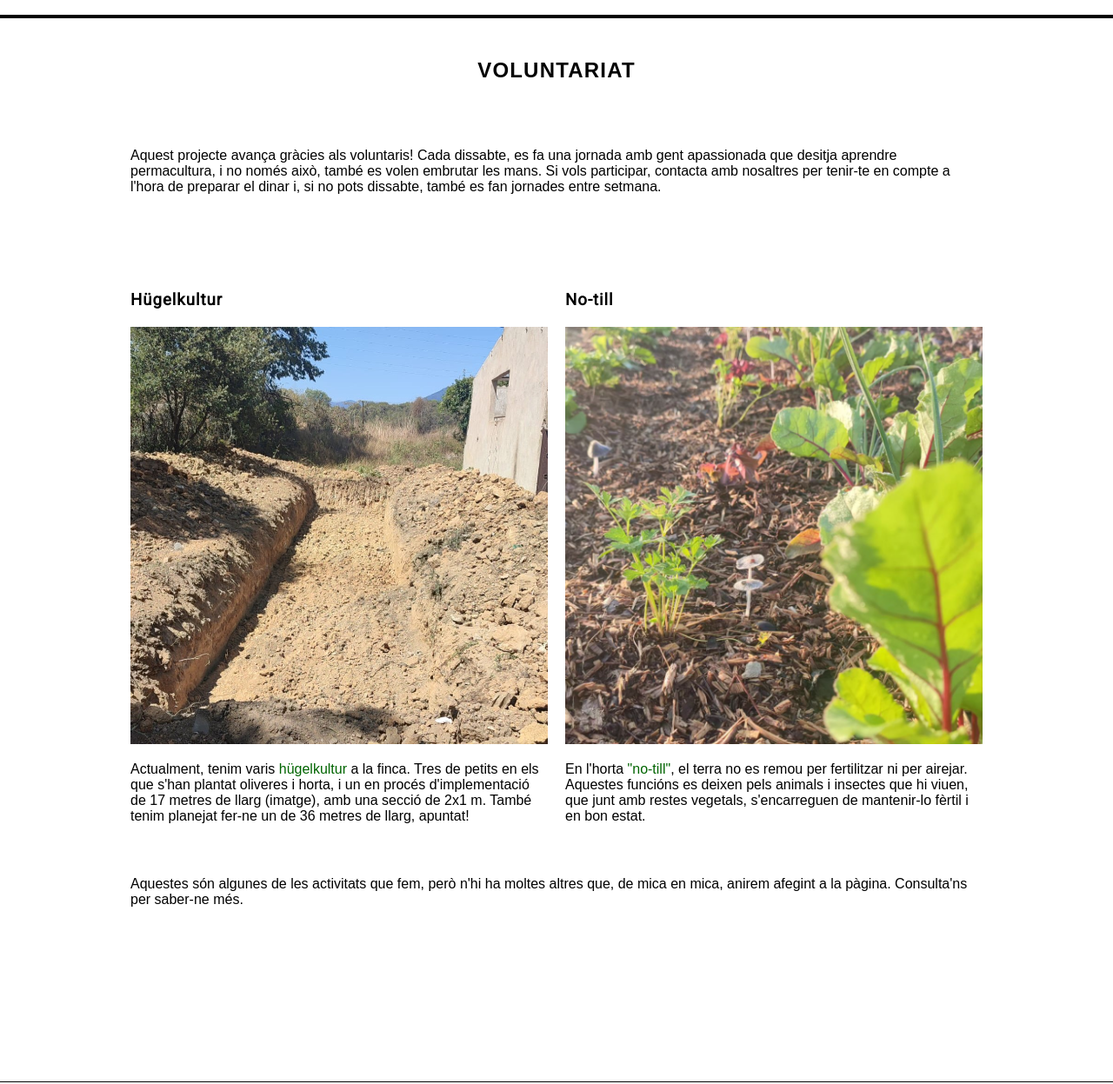
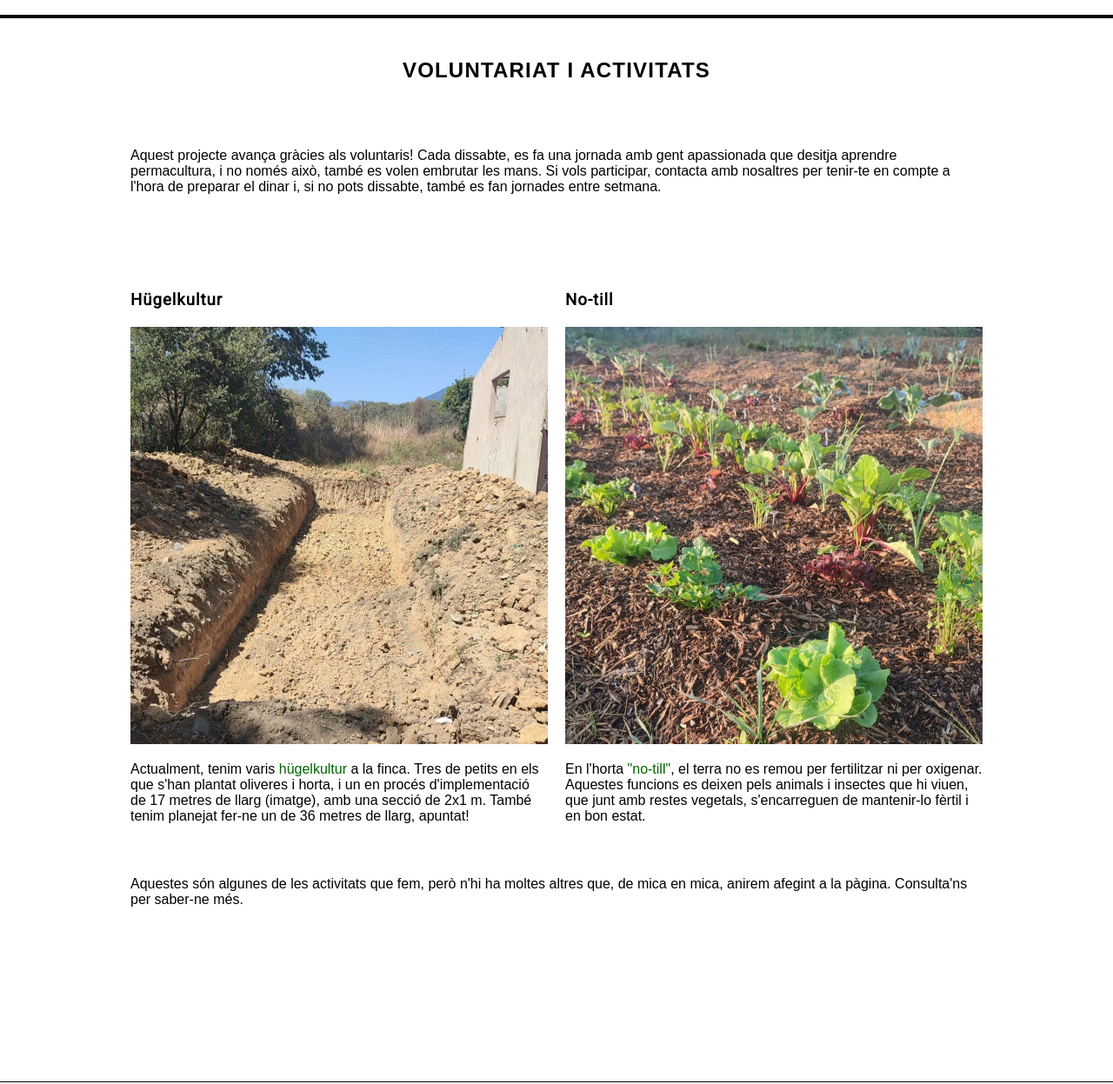
Before and after one commit to Lancelot1991/Lancelot1991.github.io, a plain HTML site: page voluntariat.html in a window 1280 px wide. Shown: the part 53-1300 px from the top of the page at 87% size. Drawn offline with nearby package versions, Linux system fonts and the light colour scheme.

Commit message:
Add files via upload

```diff
--- a/voluntariat.html
+++ b/voluntariat.html
@@ -22,7 +22,7 @@ $(function(){
 </script>
 <!--Heather-->
 
-<div class="titol">Voluntariat</div>
+<div class="titol">Voluntariat i activitats</div>
 <div class="intro">
   <p>Aquest projecte avança gràcies als voluntaris! Cada dissabte, es fa una jornada amb gent apassionada que desitja aprendre permacultura, i no només això, també es volen embrutar les mans. Si vols participar, contacta amb nosaltres per tenir-te en compte a l'hora de preparar el dinar i, si no pots dissabte, també es fan jornades entre setmana.</p>
 </div>
@@ -35,8 +35,8 @@ $(function(){
   </div>
   <div class="card">
     <h3>No-till</h3>
-    <img src="/images/permacultura.png">
-    <p>En l'horta <a href="https://ca.wikipedia.org/wiki/Sembra_directa" target="_blank">"no-till"</a>, el terra no es remou per fertilitzar ni per airejar. Aquestes funcións es deixen pels animals i insectes que hi viuen, que junt amb restes vegetals, s'encarreguen de mantenir-lo fèrtil i en bon estat.</p>
+    <img src="/images/notill.jpg">
+    <p>En l'horta <a href="https://ca.wikipedia.org/wiki/Sembra_directa" target="_blank">"no-till"</a>, el terra no es remou per fertilitzar ni per oxigenar. Aquestes funcions es deixen pels animals i insectes que hi viuen, que junt amb restes vegetals, s'encarreguen de mantenir-lo fèrtil i en bon estat.</p>
   </div>
 </div>
 
```
Also changed, not shown: index.html (+1 -1 lines), images/notill.jpg (added), images/permacultura.jpg (added).
